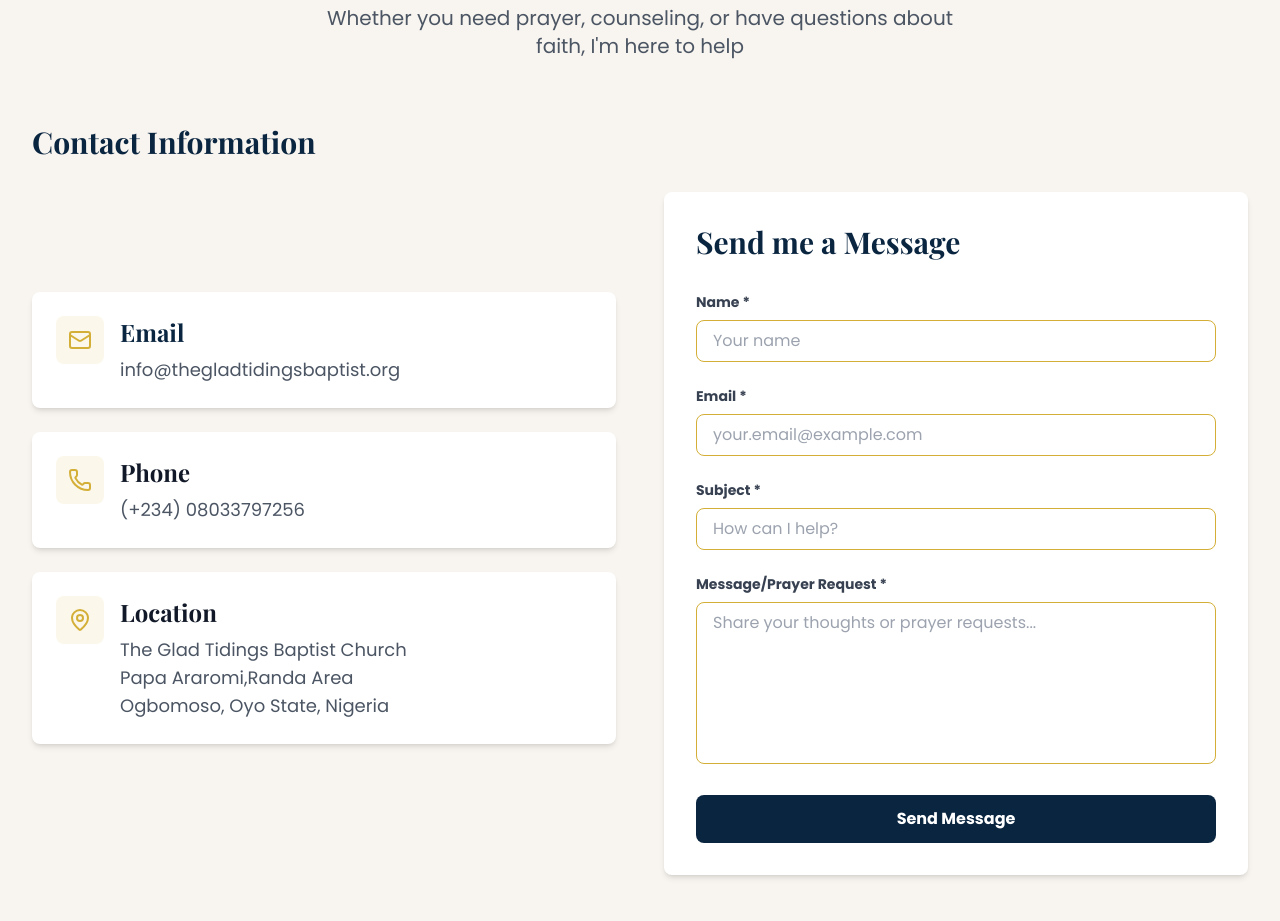
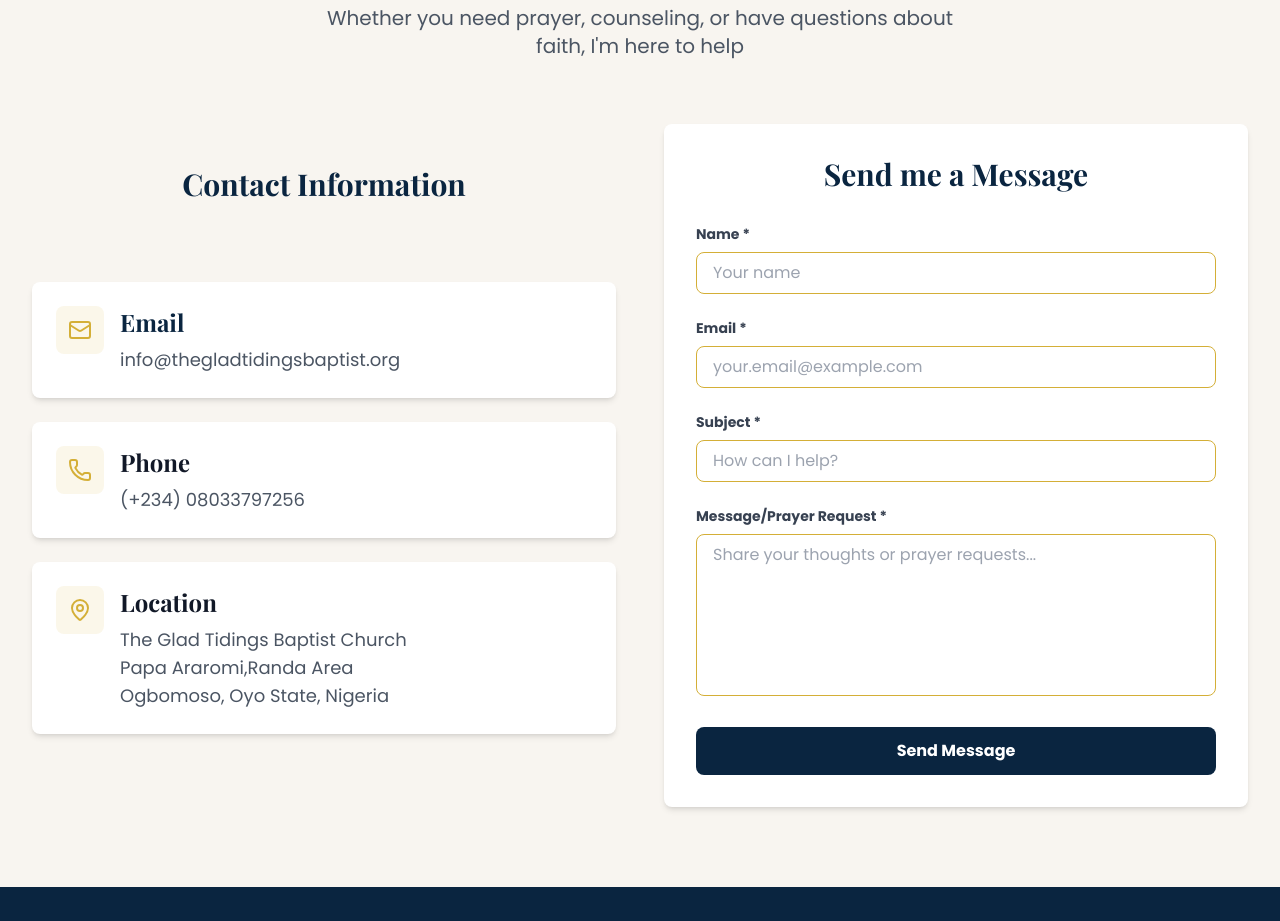
Before and after one commit to WebDevGoodness/olusegunbabalola, a React (Create React App) app: page / in a window 1280 px wide. Shown: the part 4720-5641 px from the top of the page. Built offline with nearby package versions, Linux system fonts and the light colour scheme.

Commit message:
enhance Contact component heading alignment for improved visual consistency

```diff
--- a/src/components/Contact.jsx
+++ b/src/components/Contact.jsx
@@ -12,11 +12,11 @@ export function Contact() {
                 </div>
 
                 <div className="mb-8">
-                    <h2 className="text-3xl font-bold text-center md:text-left" style={{ color: '#0A2540' }}>Contact Information</h2>
                 </div>
 
                 <div className="grid md:grid-cols-2 gap-12">
                     <div className="flex flex-col justify-center">
+                        <h2 className="text-3xl font-bold mb-20 text-center" style={{ color: '#0A2540' }}>Contact Information</h2>
                         <div className="space-y-6 mb-8">
                             <div className="bg-white p-6 rounded-lg shadow-md hover:shadow-lg transition-shadow">
                                 <div className="flex items-start gap-4">
@@ -57,7 +57,7 @@ export function Contact() {
                     </div>
 
                     <div className="bg-white p-8 rounded-lg shadow-md hover:shadow-lg transition-shadow">
-                        <h2 className="text-3xl font-bold mb-8" style={{ color: '#0A2540' }}>Send me a Message</h2>
+                        <h2 className="text-3xl font-bold mb-8 text-center" style={{ color: '#0A2540' }}>Send me a Message</h2>
                         <form className="space-y-6">
                             <div>
                                 <label htmlFor="name" className="block text-sm mb-2 text-gray-700 font-bold">
```
